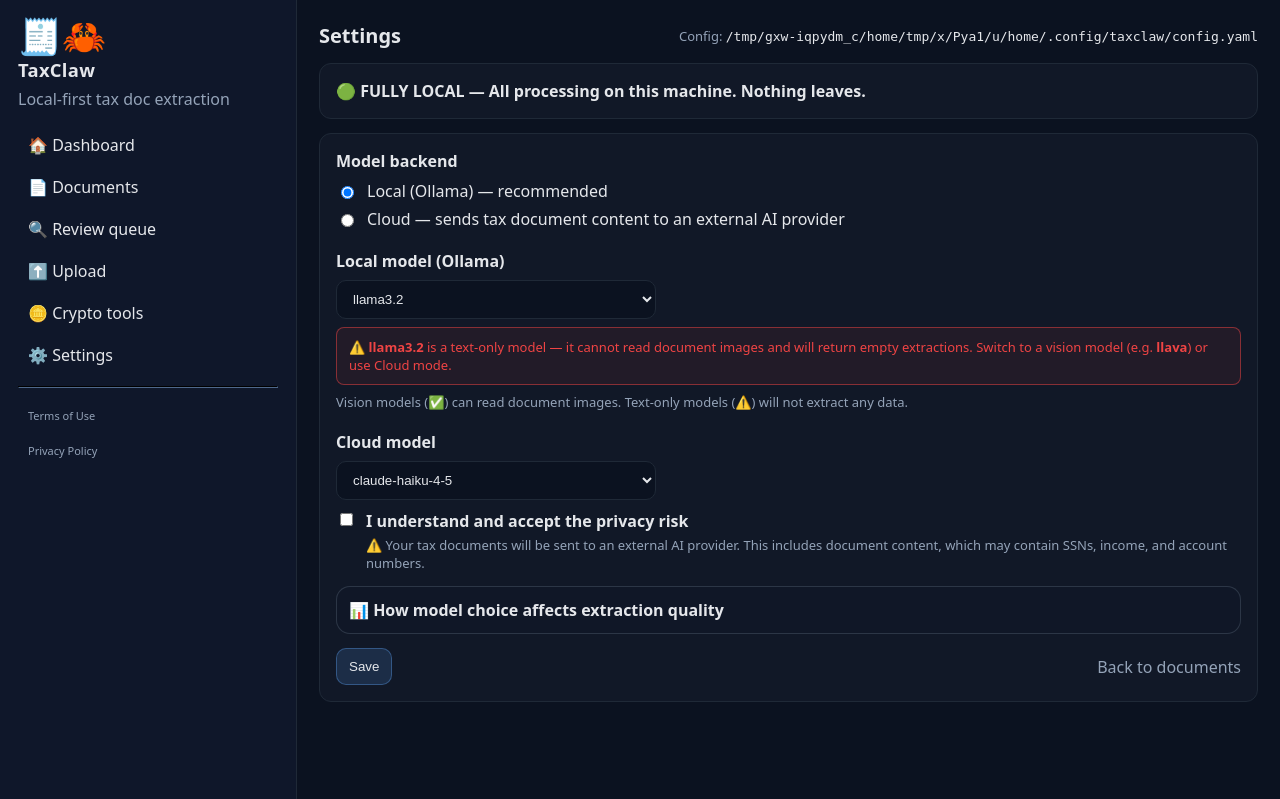
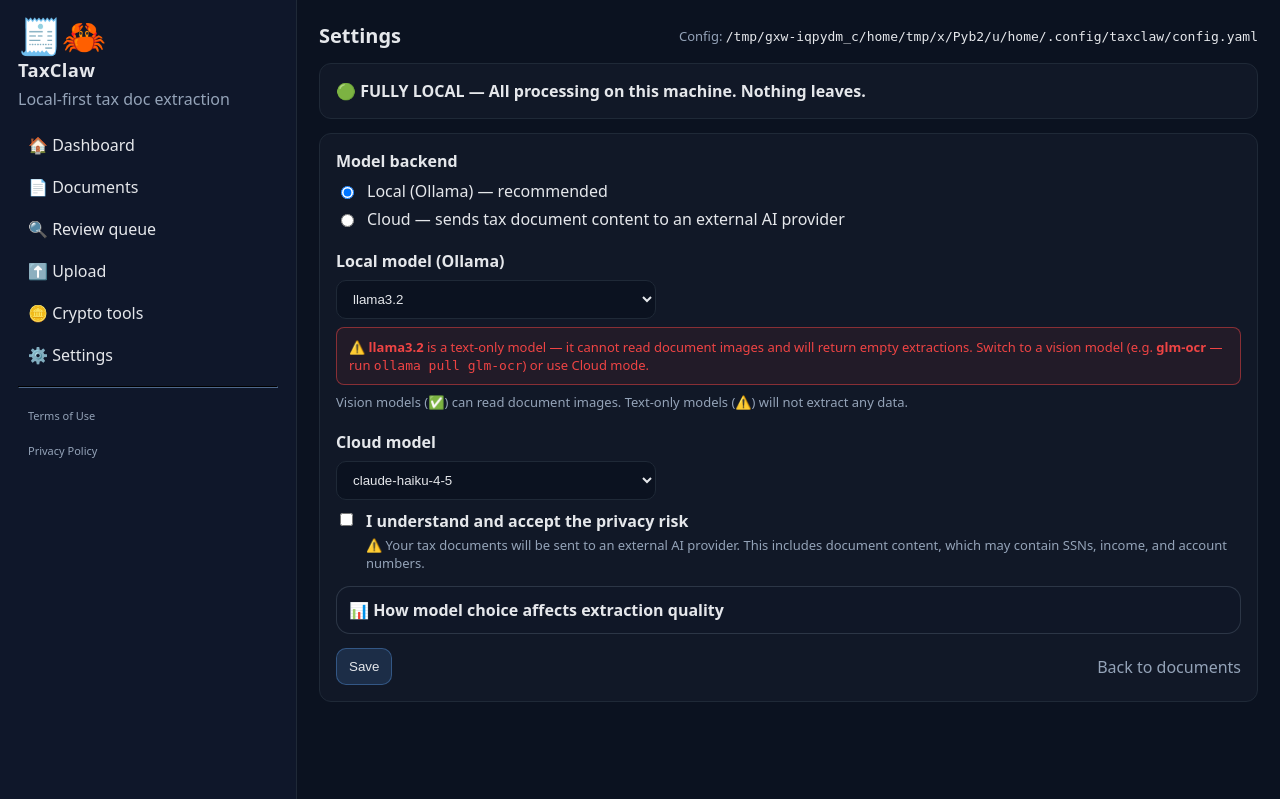
Before and after one commit to DougButdorf/TaxClaw, a FastAPI app: page /settings in a window 1280 px wide. Shown: the top 799 px of the page. Run offline with FastAPI, Linux system fonts and the light colour scheme; data that the repository does not hold is empty; some libraries are stand-ins or nearby versions.

Commit message:
ux: recommend glm-ocr in settings dropdown, remove llava recommendation
- glm-ocr labeled '⭐ recommended' in model dropdown (other vision models just '✅ vision')
- Warning text: 'e.g. llava' → 'e.g. glm-ocr (ollama pull glm-ocr)'
- Confidence range updated 0.60-0.85 → 0.85-0.97 (reflects glm-ocr real results)
- Quality tip updated to recommend glm-ocr by name with install command

```diff
--- a/templates/settings.html
+++ b/templates/settings.html
@@ -42,8 +42,9 @@
           <div style="font-weight:700; margin-bottom: 8px;">Local model (Ollama)</div>
           <select name="local_model" style="min-width: 320px;">
             {% for m in local_models_info %}
+              {% set is_glmocr = 'glm-ocr' in m.name %}
               <option value="{{ m.name }}" {% if cfg.local_model == m.name %}selected{% endif %}>
-                {{ "✅" if m.vision else "⚠️" }} {{ m.name }}{{ " — vision (recommended)" if m.vision else " — text only, cannot read images" }}
+                {{ "✅" if m.vision else "⚠️" }} {{ m.name }}{% if is_glmocr %} — vision ⭐ recommended{% elif m.vision %} — vision{% else %} — text only, cannot read images{% endif %}
               </option>
             {% endfor %}
             {% if local_models_info|length == 0 %}
@@ -52,7 +53,7 @@
           </select>
           {% if not selected_is_vision and cfg.model_backend == 'local' %}
           <div style="margin-top:8px; padding:10px 12px; border-radius:8px; border:1px solid rgba(239,68,68,0.5); background:rgba(239,68,68,0.08); font-size:13px; color:#ef4444;">
-            ⚠️ <strong>{{ cfg.local_model }}</strong> is a text-only model — it cannot read document images and will return empty extractions. Switch to a vision model (e.g. <strong>llava</strong>) or use Cloud mode.
+            ⚠️ <strong>{{ cfg.local_model }}</strong> is a text-only model — it cannot read document images and will return empty extractions. Switch to a vision model (e.g. <strong>glm-ocr</strong> — run <code>ollama pull glm-ocr</code>) or use Cloud mode.
           </div>
           {% endif %}
           <div class="muted" style="margin-top: 8px; font-size: 13px;">Vision models (✅) can read document images. Text-only models (⚠️) will not extract any data.</div>
@@ -100,7 +101,7 @@
                 <li>Low-quality scans or non-standard layouts</li>
                 <li>Handwritten or corrected fields</li>
               </ul>
-              <div class="muted" style="margin-top: 8px;">Typical confidence: <code style="color: var(--text);">0.60–0.85</code> on clean PDFs</div>
+              <div class="muted" style="margin-top: 8px;">Typical confidence: <code style="color: var(--text);">0.85–0.97</code> with <strong>glm-ocr</strong> on clean PDFs</div>
             </div>
 
             <div>
@@ -116,7 +117,7 @@
             </div>
 
             <div class="muted">
-              💡 Tip: Use local for standard W-2s and simple 1099s. Switch to cloud for consolidated brokerage statements, K-1s, and anything that comes back with low confidence.
+              💡 Tip: <strong>glm-ocr</strong> (<code>ollama pull glm-ocr</code>) is the recommended local model — purpose-built for document OCR, outperforms llava significantly. Switch to cloud only for low-confidence results or complex multi-page K-1s.
             </div>
           </div>
         </details>
```
